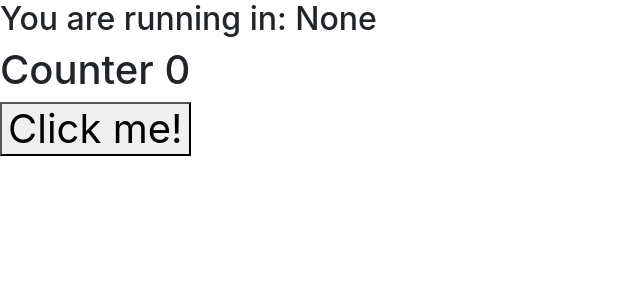
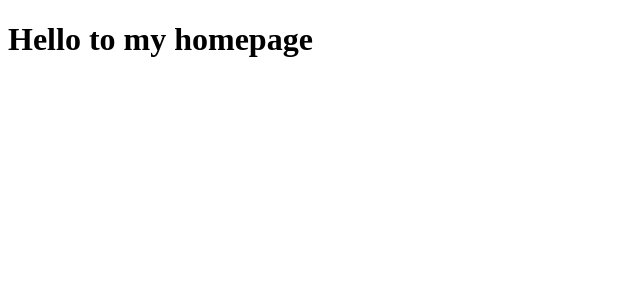
Before and after one commit to nabiladnan18/simpleapp, a Flask app: page / in a window 1280 px wide. Shown: the top 300 px of the page, without its empty margins (0-640 px from the left). Run offline with Flask 3, Linux system fonts and the light colour scheme.

Commit message:
simple hello world app

```diff
--- a/main.py
+++ b/main.py
@@ -1,25 +1,14 @@
-from flask import Flask, render_template, session, request
+from flask import Flask, render_template, session, redirect, url_for
 from dotenv import load_dotenv
 import os
 
 app = Flask(__name__, template_folder="./templates", static_folder="./static")
-
 load_dotenv(".env")
 
-
-@app.route("/", methods=["GET", "POST"])
-def home():
-    counter = session.get("counter", 0)
-    environment = os.getenv("FLASK_ENVIRONMENT")
-    if request.method == "POST":
-        counter += 1
-        session.update(
-            {
-                "counter": counter
-            }
-        )
-
-    return render_template('base.html', counter=counter, environment=environment)
+@app.route('/')
+@app.route('/<name>')
+def home(name=None):
+        return render_template('base.html', name=name)
 
 if __name__ == '__main__':
-    app.run()
+    app.run(debug=True)
--- a/templates/base.html
+++ b/templates/base.html
@@ -1,23 +1,13 @@
-<!doctype html>
-<html lang="en">
-  <head>
-    <!-- Required meta tags -->
-    <meta charset="utf-8">
-    <meta name="viewport" content="width=device-width, initial-scale=1, shrink-to-fit=no">
-
-    <!-- Bootstrap CSS -->
-    <link rel="stylesheet" href="https://cdn.jsdelivr.net/npm/bootstrap@4.3.1/dist/css/bootstrap.min.css" integrity="sha384-ggOyR0iXCbMQv3Xipma34MD+dH/1fQ784/j6cY/iJTQUOhcWr7x9JvoRxT2MZw1T" crossorigin="anonymous">
-
-    <title>Hello World!</title>
-  </head>
-  <body>
-    <h2>You are running in: {{ environment }} </h2>
-    <h1>Counter {{ counter }} <h1>
-    <button>Click me!</button>
-    <!-- Optional JavaScript -->
-    <!-- jQuery first, then Popper.js, then Bootstrap JS -->
-    <script src="https://code.jquery.com/jquery-3.3.1.slim.min.js" integrity="sha384-q8i/X+965DzO0rT7abK41JStQIAqVgRVzpbzo5smXKp4YfRvH+8abtTE1Pi6jizo" crossorigin="anonymous"></script>
-    <script src="https://cdn.jsdelivr.net/npm/popper.js@1.14.7/dist/umd/popper.min.js" integrity="sha384-UO2eT0CpHqdSJQ6hJty5KVphtPhzWj9WO1clHTMGa3JDZwrnQq4sF86dIHNDz0W1" crossorigin="anonymous"></script>
-    <script src="https://cdn.jsdelivr.net/npm/bootstrap@4.3.1/dist/js/bootstrap.min.js" integrity="sha384-JjSmVgyd0p3pXB1rRibZUAYoIIy6OrQ6VrjIEaFf/nJGzIxFDsf4x0xIM+B07jRM" crossorigin="anonymous"></script>
-  </body>
+<!DOCTYPE html>
+<html>
+<head>
+    <title>Counter App</title>
+</head>
+<body>
+    {% if name %}
+    <h1>Hello to my homepage, {{ name }}</h1>
+    {% else %}
+    <h1>Hello to my homepage</h1>
+    {% endif %}
+</body>
 </html>
```
